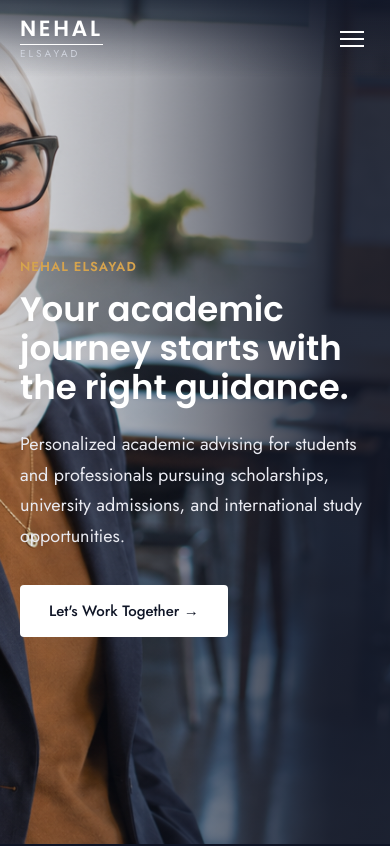
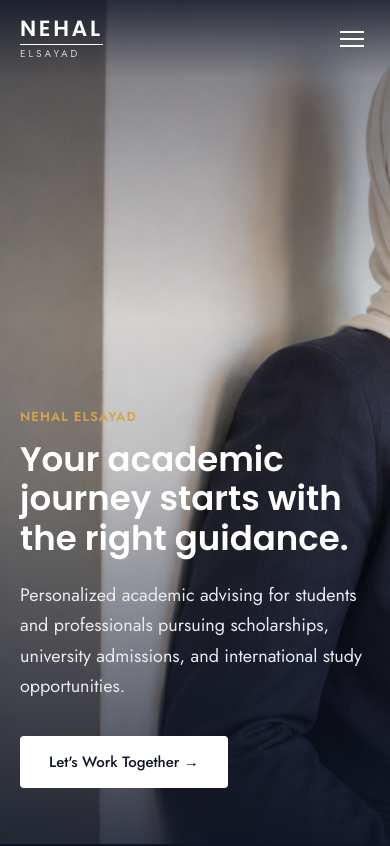
Before and after one commit to MoatazElsayad/nehal-advising, a React (Vite) app: page / in a window 390 px wide. Shown: the top 846 px of the page. Built offline with nearby package versions, Linux system fonts and the light colour scheme.

Commit message:
Show left side of hero photo on mobile and bottom-align content

```diff
--- a/src/pages/Home.css
+++ b/src/pages/Home.css
@@ -54,7 +54,26 @@
 }
 
 @media (max-width: 700px) {
+  .hero {
+    align-items: flex-end;
+  }
+
+  .hero-media img {
+    object-position: left center;
+  }
+
+  .hero-overlay {
+    background: linear-gradient(
+      180deg,
+      rgba(15, 21, 38, 0.55) 0%,
+      rgba(15, 21, 38, 0.05) 38%,
+      rgba(15, 21, 38, 0.15) 55%,
+      rgba(15, 21, 38, 0.82) 100%
+    );
+  }
+
   .hero-content {
     margin-left: 0;
+    padding-bottom: 56px;
   }
 }
```
